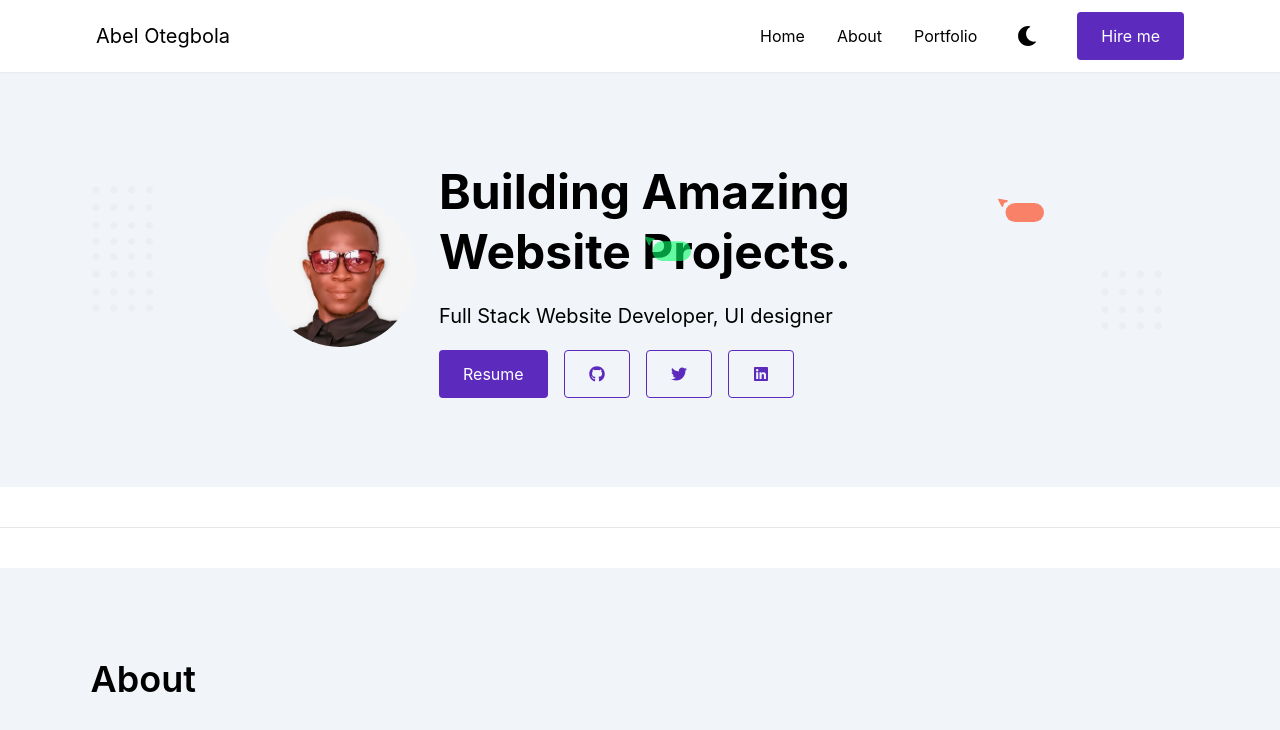
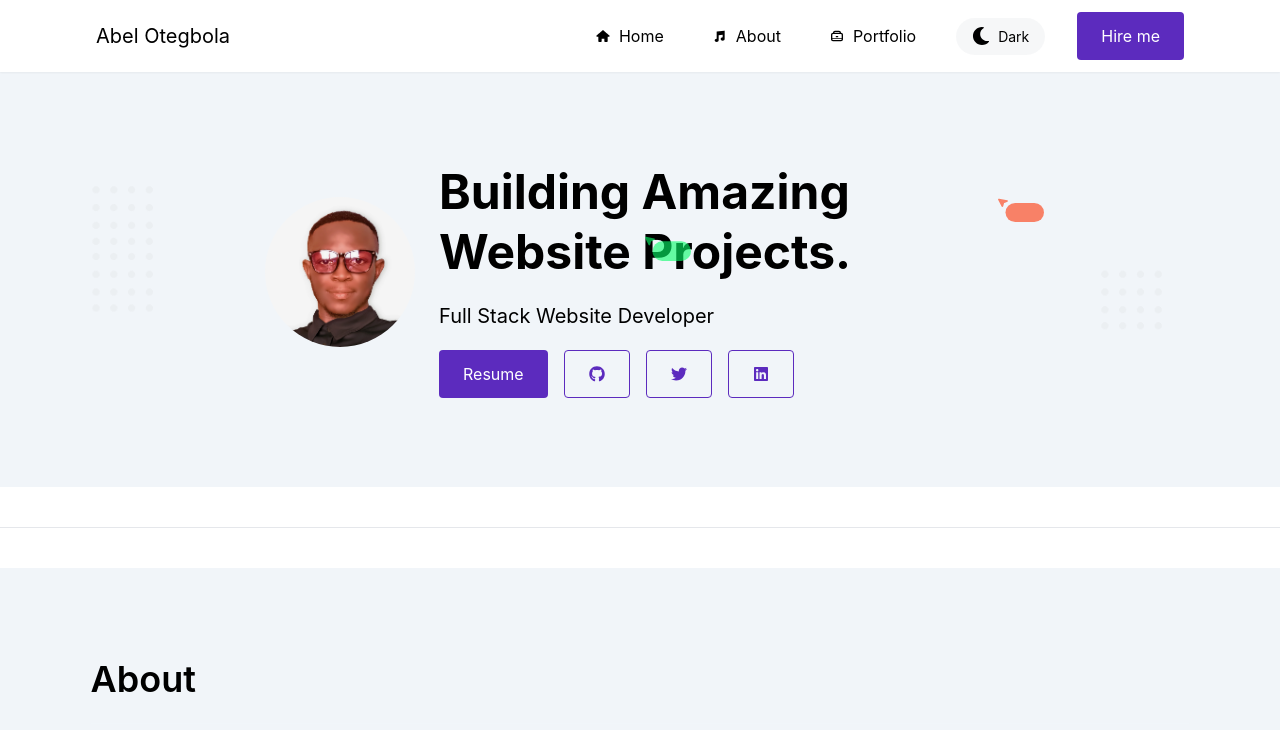
Before and after one commit to abel-otegbola/Portfolio, a Next.js app: page / in a window 1280 px wide. Shown: the top 730 px of the page. Built offline with nearby package versions, Linux system fonts and the light colour scheme.

Commit message:
fix: add icons to navbar links

```diff
--- a/components/header/Header.js
+++ b/components/header/Header.js
@@ -15,7 +15,7 @@ const Header = () => {
         <Image src={"/cursor-green.svg"} width={50} height={30} alt="cursor" className="absolute hover:animate-bounce top-[30%] left-[35%] md:block hidden" />
         <Image src={"/cursor-red.svg"} width={50} height={30} alt="cursor" className="absolute hover:animate-bounce top-8 -right-[5%] md:block hidden" />
 
-        <p className="text-xl py-5" data-aos="fade-down" data-aos-delay="400">Full Stack Website Developer, UI designer</p>
+        <p className="text-xl py-5" data-aos="fade-down" data-aos-delay="400">Full Stack Website Developer</p>
 
         <div className="flex flex-wrap gap-4">
           <Button text={"Resume"} to={"https://drive.google.com/file/d/1FK09zavZtnsVuExYwwJ45wsTr-6N6_Cd/view?usp=sharing"} type={"primary"}/>
--- a/components/navbar/Navbar.js
+++ b/components/navbar/Navbar.js
@@ -1,6 +1,7 @@
 import Link from "next/link";
 import { useEffect, useState } from "react";
-import { FaDesktop, FaMoon, FaSun } from "react-icons/fa";
+import { FaMoon, FaSun } from "react-icons/fa";
+import { TiBriefcase, TiHome, TiNotes } from "react-icons/ti";
 import Button from "../button/button";
 
 const Navbar = () => {
@@ -27,32 +28,41 @@ const Navbar = () => {
         Abel Otegbola
       </h1>
       <nav
-        className={`lg:static lg:w-[auto] md:p-0 p-[5%] w-[75%] fixed md:flex items-center gap-8 right-0 top-0 bg-white dark:bg-body overflow-hidden transition-all duration-700 z-20 lg:h-[auto] h-screen ${
+        className={`md:static md:w-[auto] md:p-0 p-[5%] w-[75%] fixed md:flex items-center gap-8 right-0 top-0 bg-white dark:bg-body overflow-hidden transition-all duration-700 z-20 md:h-[auto] h-screen ${
           open ? "translate-x-[0]" : "md:translate-x-[0] translate-x-[100%]"
         }`}
       >
-        <Link href={"/"} className="md:inline block md:p-0 px-[30px] py-5 transition-all hover:text-primary" onClick={() => setOpen(false)}>Home</Link>
-        <Link href={"#about"} className="md:inline block md:p-0 px-[30px] py-5 transition-all hover:text-primary" onClick={() => setOpen(false)}>About</Link>
-        <Link href={"#portfolio"} className="md:inline block md:p-0 px-[30px] py-5 transition-all hover:text-primary" onClick={() => setOpen(false)}>Portfolio</Link>
+        <Link href={"/"} className="flex items-center gap-2 md:p-0 py-3 md:m-2 md:border-none border border-transparent border-b-gray-500/[0.2] transition-all hover:text-primary" onClick={() => setOpen(false)}><TiHome /> Home</Link>
+        <Link href={"#about"} className="flex items-center gap-2 md:p-0 py-3 md:m-2 md:border-none border border-transparent border-b-gray-500/[0.2] transition-all hover:text-primary" onClick={() => setOpen(false)}><TiNotes /> About</Link>
+        <Link href={"#portfolio"} className="flex items-center gap-2 md:p-0 py-3 md:m-2 md:border-none border border-transparent border-b-gray-500/[0.2] transition-all hover:text-primary" onClick={() => setOpen(false)}><TiBriefcase /> Portfolio</Link>
 
-        <div className="p-2 rounded-full flex items-center gap-6 md:mx-0 mx-5">
+
+        <div className="rounded-full flex items-center bg-gray-400/[0.09] text-[14px] gap-6 p-2 px-4 md:my-0 my-5">
           {
             theme !== "dark" ?
-            <FaMoon className="text-xl" onClick={() => handleTheme("dark")}/>
+            <button className="flex items-center gap-2" onClick={() => handleTheme("dark")}>
+              <FaMoon className="text-lg"/>
+              <span>Dark</span>
+            </button>
+
             :
-            <FaSun className="text-xl" onClick={() => handleTheme("light")}/>
+            <button className="flex items-center gap-2" onClick={() => handleTheme("light")}>
+              <FaSun className="text-lg"/>
+              <span>Light</span>
+            </button>
+
           }
         </div>
 
-        <div className="md:p-0 px-[30px] py-5" onClick={() => setOpen(false)}>
+        <div className="" onClick={() => setOpen(false)}>
           <Button text={"Hire me"} to={"#contacts"} type={"primary"} />
         </div>
       </nav>
-      <div onClick={() => setOpen(!open)} className="lg:hidden block z-50">
+      <div onClick={() => setOpen(!open)} className="md:hidden block z-50">
         <button className="flex flex-col gap-1 w-[20px]">
-          <span className={`w-full h-[2px] rounded bg-slate-200 transition-all ${open ? "rotate-[45deg] translate-y-[6px]" : "rotate-0 translate-y-[0]"}`}></span>
-          <span className={`w-full h-[2px] rounded bg-slate-200 transition-all ${open ? "opacity-0" : "opacity-1"}`}></span>
-          <span className={`w-full h-[2px] rounded bg-slate-200 transition-all ${open ? "-rotate-[45deg] translate-y-[-6px]" : "rotate-0 translate-y-[0]"}`}></span>
+          <span className={`w-full h-[2px] rounded bg-gray-800 dark:bg-slate-200 transition-all ${open ? "rotate-[45deg] translate-y-[6px]" : "rotate-0 translate-y-[0]"}`}></span>
+          <span className={`w-full h-[2px] rounded bg-gray-800 dark:bg-slate-200 transition-all ${open ? "opacity-0" : "opacity-1"}`}></span>
+          <span className={`w-full h-[2px] rounded bg-gray-800 dark:bg-slate-200 transition-all ${open ? "-rotate-[45deg] translate-y-[-6px]" : "rotate-0 translate-y-[0]"}`}></span>
         </button>
       </div>
     </div>
```
